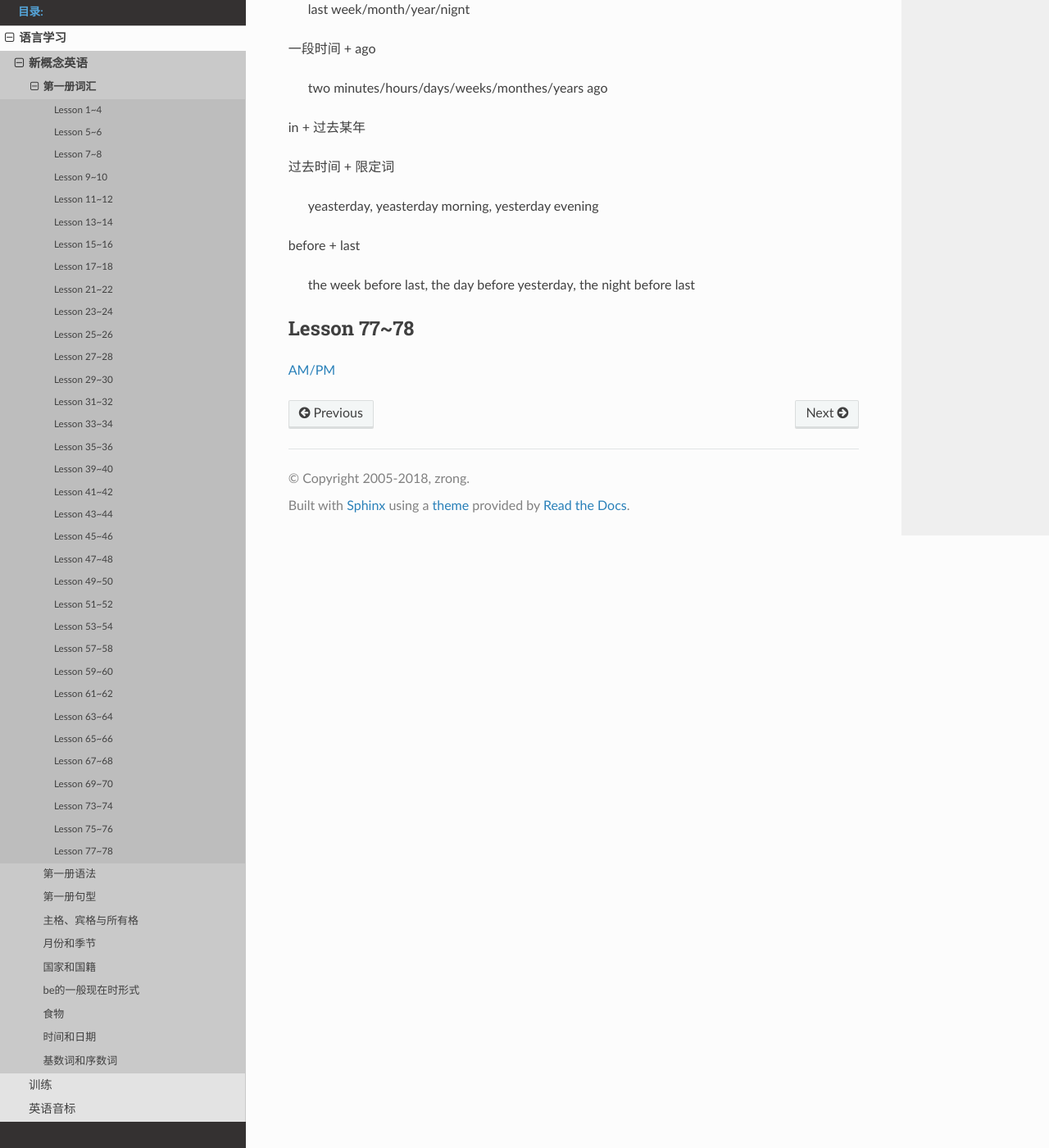
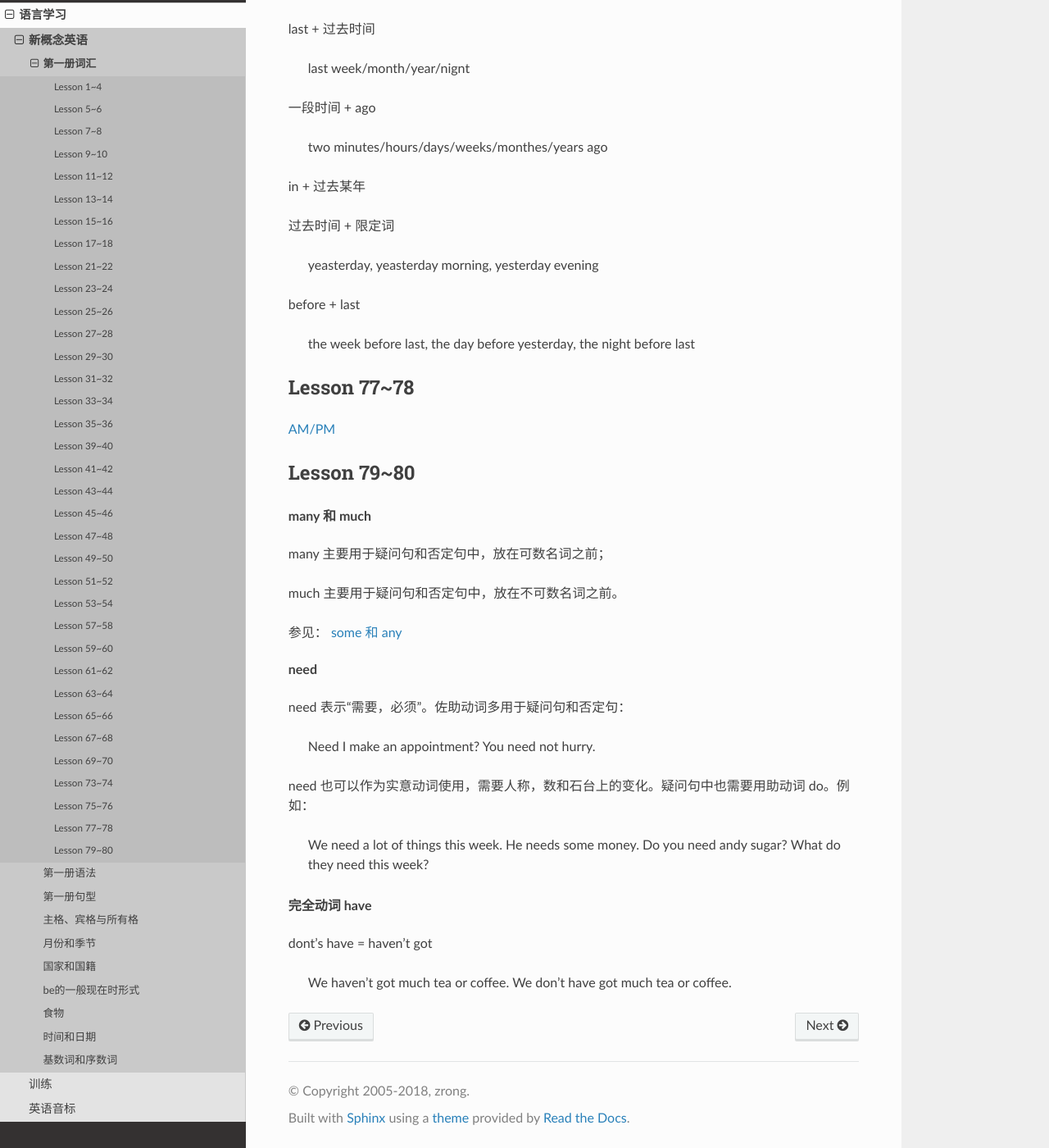
Before and after one commit to zrong/wiki, a Sphinx documentation site: the page built from source/lang/nce/1vocabulary.rst, in a window 1280 px wide and 1400 px high, scrolled down 13615 px. Shown: the whole window at 82% size. Built offline with Sphinx 7.4.7 and the Read the Docs theme 2.0.0, drawn with Linux system fonts in a browser that asks for light colours; some of the changed text lies outside the part shown.

Commit message:
📦 NEW: add lesson 79~80

```diff
--- a/source/lang/nce/1vocabulary.rst
+++ b/source/lang/nce/1vocabulary.rst
@@ -116,7 +116,11 @@ Lesson 27~28
 
 数字 9999, 10001的写法  :doc:`number-and-ordinal`
 
-some 和 any 的用法
+.. glossary::
+
+    some 和 any
+
+参见： :term:`many 和 much`
 
 some 表示确定的数量，通常用于肯定句。可修饰可数和不可数名词。某些疑问句中，若希望回答是yes的时候也可以使用some。 ::
 
@@ -561,3 +565,41 @@ Lesson 77~78
 ====================
 
 :ref:`ampm`
+
+Lesson 79~80
+====================
+
+.. glossary::
+
+    many 和 much
+
+many 主要用于疑问句和否定句中，放在可数名词之前；
+
+much 主要用于疑问句和否定句中，放在不可数名词之前。
+
+参见： :term:`some 和 any`
+
+.. glossary::
+
+    need
+
+need 表示“需要，必须”。佐助动词多用于疑问句和否定句：
+
+    Need I make an appointment?
+    You need not hurry.
+
+need 也可以作为实意动词使用，需要人称，数和石台上的变化。疑问句中也需要用助动词 do。例如：
+
+    We need a lot of things this week.
+    He needs some money.
+    Do you need andy sugar?
+    What do they need this week?
+
+.. glossary::
+
+    完全动词 have
+
+dont's have = haven't got
+
+    We haven't got much tea or coffee.
+    We don't have got much tea or coffee.
```
Also changed, not shown: source/lang/nce/1grammar.rst (+40 -22 lines).
